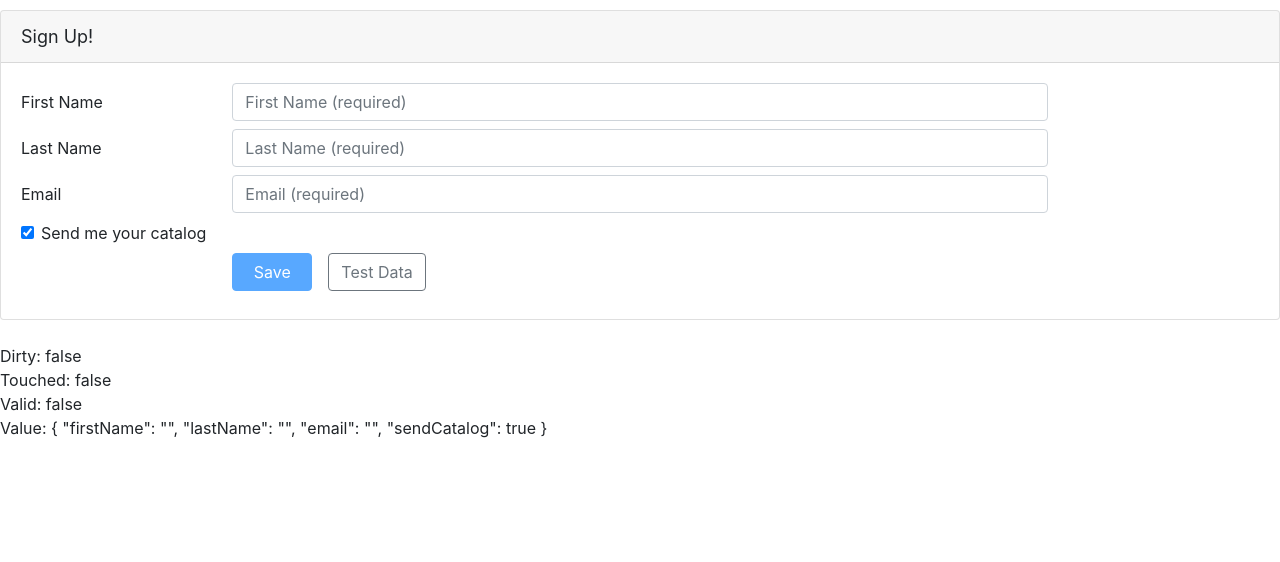
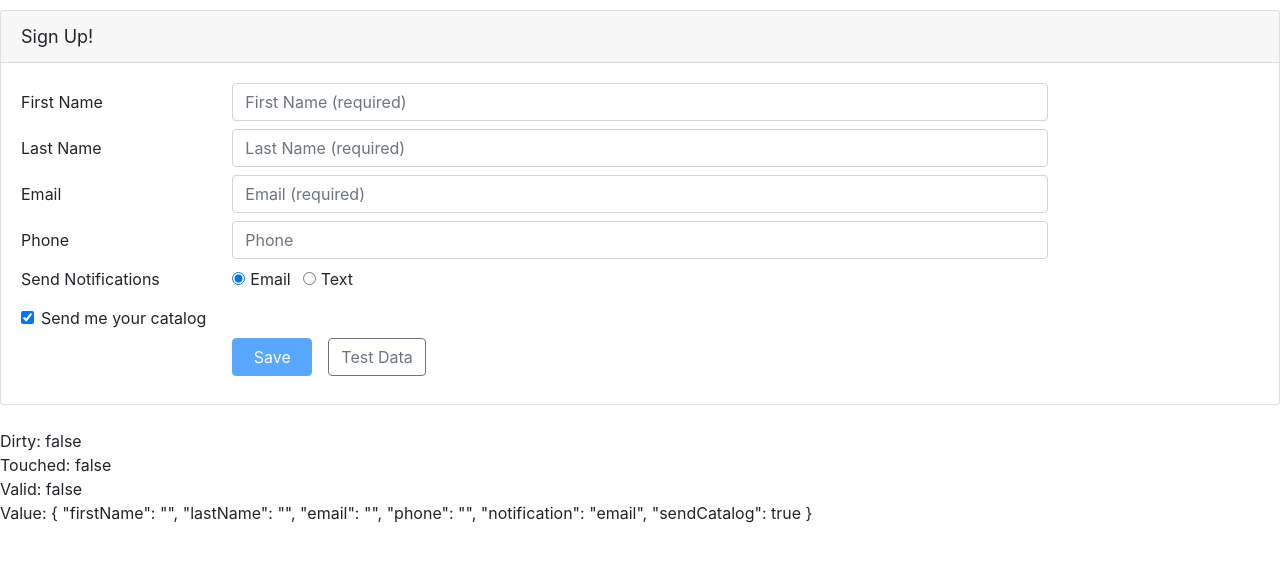
Before and after one commit to GowriKrishnamurthy/Angular-ReactiveForms, an Angular app: page / in a window 1280 px wide. Shown: the top 562 px of the page. Built offline with nearby package versions, Linux system fonts and the light colour scheme.

Commit message:
adjusting validation rules at runtime

```diff
--- a/src/app/customer/customer.component.html
+++ b/src/app/customer/customer.component.html
@@ -93,6 +93,46 @@
                 </div>
             </div>
 
+            <div class="form-group row mb-2">
+                    <label class="col-md-2 col-form-label"
+                           for="phoneId">Phone</label>
+                    <div class="col-md-8">
+                      <input class="form-control"
+                             id="phoneId"
+                             type="tel"
+                             placeholder="Phone"
+                             formControlName="phone"
+                             [ngClass]="{'is-invalid': !customerForm.get('phone').valid }" />
+                      <span class="invalid-feedback">
+                        <span *ngIf="customerForm.get('phone').errors?.required">
+                          Please enter your phone number.
+                        </span>
+                      </span>
+                    </div>
+                  </div>
+                  <div class="form-group row mb-2">
+                        <label class="col-md-2 col-form-label pt-0">Send Notifications</label>
+                        <div class="col-md-8">
+                          <div class="form-check form-check-inline">
+                            <label class="form-check-label">
+                              <input class="form-check-input"
+                                     type="radio"
+                                     value="email"
+                                     formControlName="notification"
+                                     (click)="setNotification('email')">Email
+                            </label>
+                          </div>
+                          <div class="form-check form-check-inline">
+                            <label class="form-check-label">
+                              <input class="form-check-input"
+                                     type="radio"
+                                     value="text"
+                                     formControlName="notification"
+                                     (click)="setNotification('text')">Text
+                            </label>
+                          </div>
+                        </div>
+                      </div>
             <div class="form-group row mb-2">
                 <div class="col-md-8">
                     <div class="form-check">
--- a/src/app/customer/customer.component.ts
+++ b/src/app/customer/customer.component.ts
@@ -1,5 +1,5 @@
 import { Component, OnInit } from '@angular/core';
-import { FormGroup, FormBuilder, Validators } from '@angular/forms';
+import { FormGroup, FormBuilder, Validators, FormControl } from '@angular/forms';
 import { Customer } from './customer';
 
 
@@ -16,9 +16,11 @@
   ngOnInit() {
 
     this.customerForm = this.formBuilder.group({
-      firstName: ['',Validators.required,Validators.minLength(3)],
-      lastName: ['',Validators.required,Validators.minLength(50)],
-      email: ['',Validators.required,Validators.email],
+      firstName: ['',[Validators.required,Validators.minLength(3)]],
+      lastName: ['',[Validators.required,Validators.maxLength(50)]],
+      email: ['', [Validators.required,Validators.email]],
+      phone:'',
+      notification:'email',
       sendCatalog: true
     });
 
@@ -26,6 +28,8 @@
     //   firstName: new FormControl(),
     //   lastName: new FormControl(),
     //   email: new FormControl(),
+    //   phone: new FormControl(),
+    //   notification: new FormControl('email'),
     //   sendCatalog: new FormControl(true),
     // });
   }
@@ -42,4 +46,15 @@
     });
   }
 
+  setNotification(notifyVia: string): void {
+    const phoneControl = this.customerForm.get('phone');
+    if (notifyVia === 'text') {
+      phoneControl.setValidators(Validators.required);
+    } else {
+      phoneControl.clearValidators();
+    }
+    phoneControl.updateValueAndValidity();
+  }
+
+
 }
```
